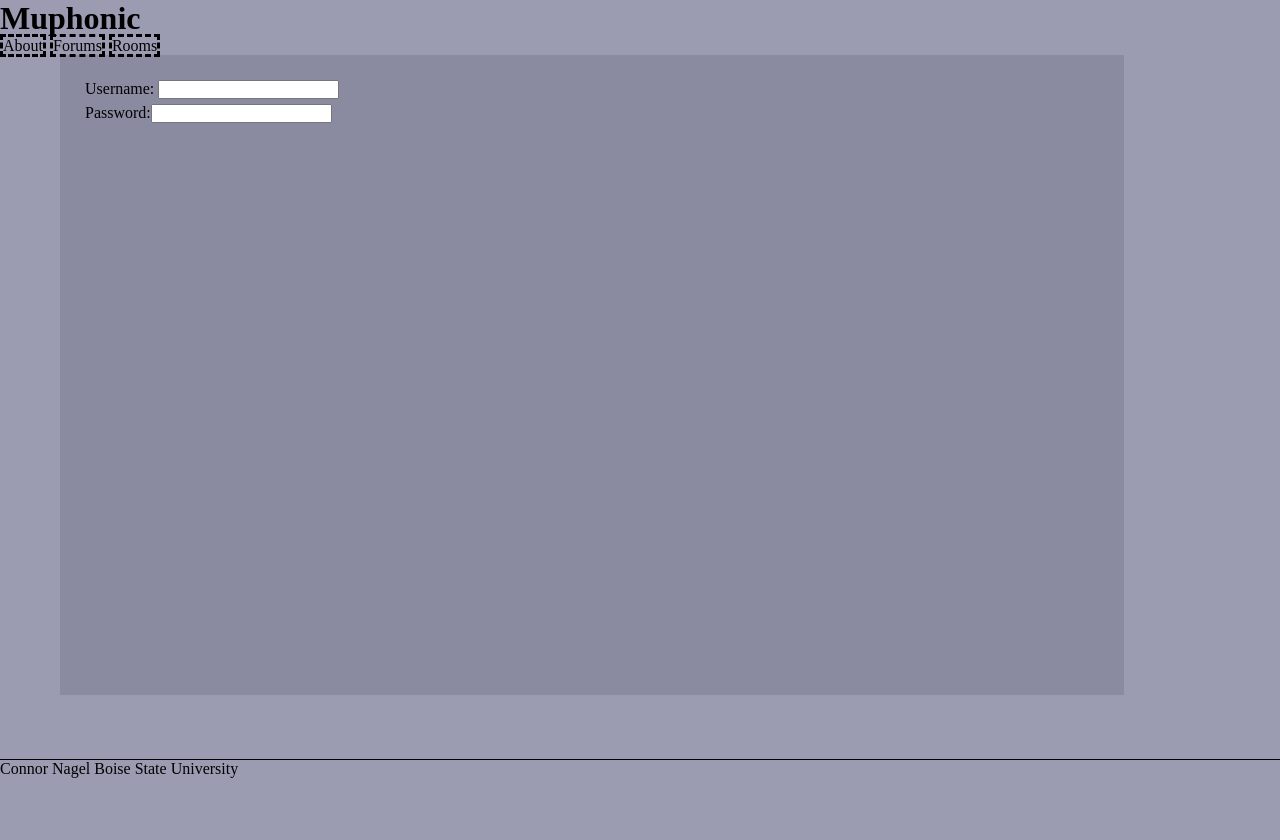
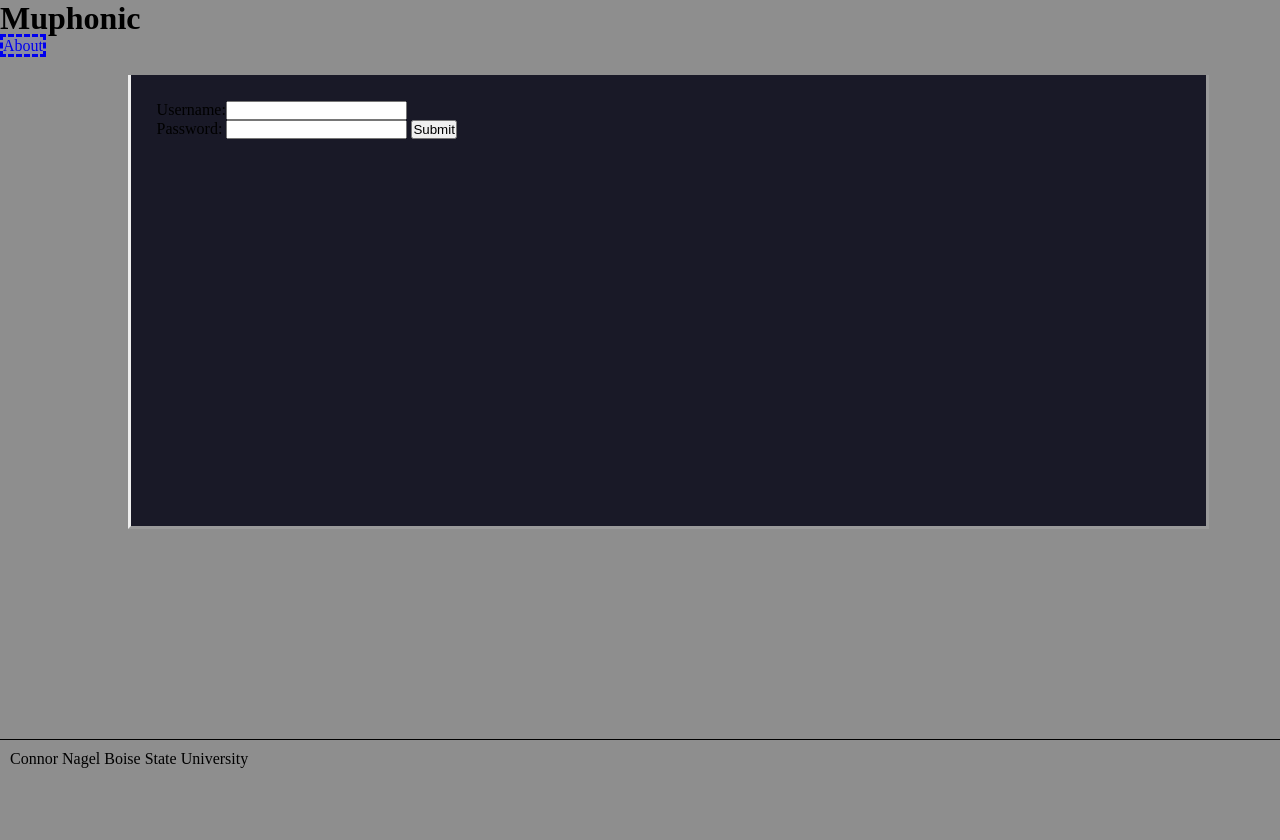
Before and after one commit to connornagel586/Muphonic, a PHP site: page / in a window 1280 px wide. After the commit the page ends 768 px from the top, so only its background shows below. Run offline with PHP 8.4, Linux system fonts and the light colour scheme.

Commit message:
Initial Push HTML/CSS

```diff
--- a/index.html
+++ /dev/null
@@ -1,33 +0,0 @@
-<!DOCTYPE html>
-<html>
-	<head>
-		<title>Muphonic</title>
-		<link rel="stylesheet" type="text/css" href="index.css">
-	</head>
-	<header>
-		<h1>Muphonic</h1>
-	</header>
-	<body>
-		<nav>
-			<ul>
-				<li>About</li>
-				<li>Forums</li>
-				<li>Rooms</li>
-			</ul>
-		</nav>
-		<div id="main">
-			<ul>
-				<li>
-				Username: <input type="text" name="username">
-				</li>
-				<li>
-				Password:<input type="text" name="password">
-				</li>
-			</ul>
-
-		</div>
-	</body>
-	<footer>
-		<p>Connor Nagel Boise State University</p>
-	</footer>
-</html>
--- /dev/null
+++ b/index.php
@@ -0,0 +1,37 @@
+<?php
+//header('Location: home_page.php');
+session_start();
+
+?>
+
+<!DOCTYPE html>
+<html>
+	<head>
+		<title>Muphonic</title>
+		<link rel="stylesheet" type="text/css" href="style/main.css">
+		<link rel="stylesheet" type="text/css" href="style/index.css">
+	</head>
+	<header>
+		<h1>Muphonic</h1>
+	</header>
+	<body>
+		<nav>
+			<ul>
+				<a href="about.php">About</a>
+			</ul>
+		</nav>
+		<div class="main">
+			<form action="home_page.php" method="post">
+
+				Username:<input type="text" name="username"><br>
+
+				Password: <input type="text" name="password">
+
+				<input type="submit" value="Submit">
+			</form>
+		</div>
+	</body>
+	<footer>
+		<p>Connor Nagel Boise State University</p>
+	</footer>
+</html>
--- a/index.css
+++ b/style/main.css
@@ -3,7 +3,7 @@
 	padding:0;
 }
 html, body {
-	background-color: #9b9cb1;
+	background-color: #8e8e8e;
 	height: 100%;
 	margin: 0px;
 	padding: 0px;
@@ -11,32 +11,31 @@
 body{
 	width:100%;
 	min-height: 100%;
-	padding-bottom:40px;
 }
-#main{
-	padding:20px;
-	background-color: #8a8ba1;
-	min-height: 600px;
+.main{
+	padding:2%;
+	background-color: #191927;
+	min-height: 50%;
 	width: 80%;
-	margin-left: 60px;
-}
-#main > ul > li {
-	margin:5px;
-	list-style-type: none;
+	margin-left: 10%;
+	margin-top: 20px;
+	border-style: outset;
+	border-top-style:none;
 }
 
-ul{
-	display: inline;
-}
 footer{
 	position:absolute;
 	bottom:0;
 	border-top:1px solid;
 	width:100%;
 	height:40px;
+	padding: 10px;
 }
-nav > ul > li{
+nav a{
 	display: inline;
 	border: dashed;
 	margin: 0px;
+	text-decoration: none;
+	background-color: #8a8ba4;
+
 }
```
Also changed, not shown: about.php (added, +32 -0 lines), chat_main.php (added, +32 -0 lines), dao.php (added, +40 -0 lines), forum_main.php (added, +32 -0 lines), home_page.php (added, +32 -0 lines), style/index.css (added).
